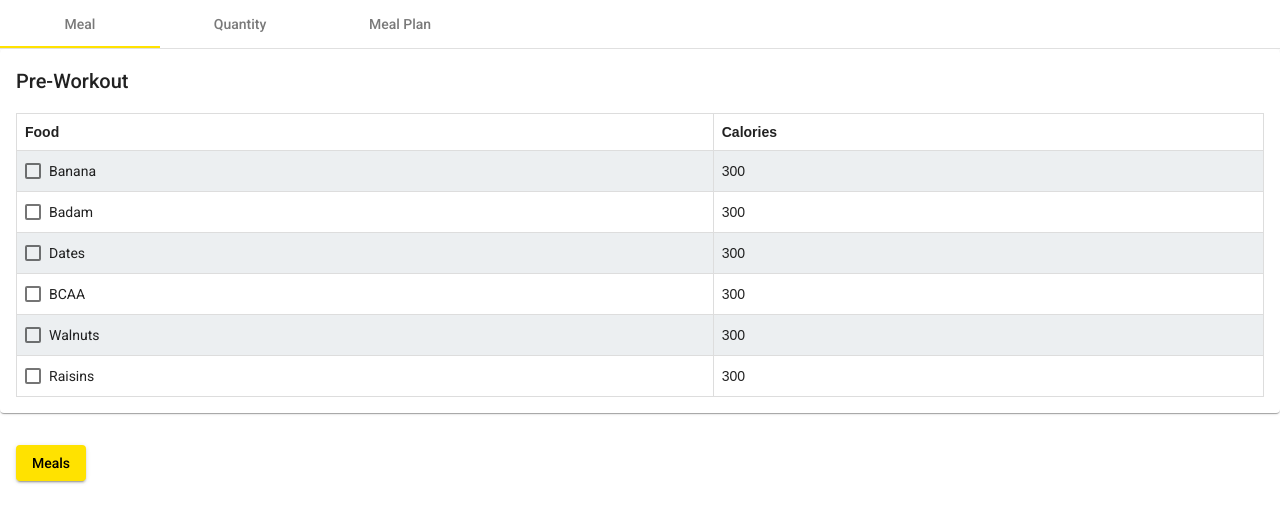
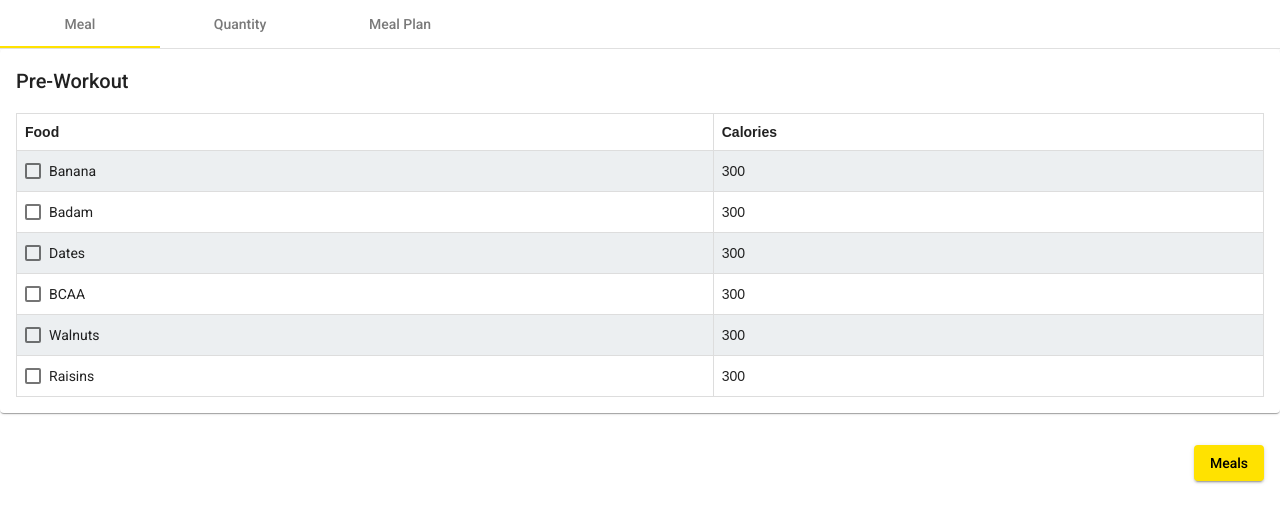
Before and after one commit to vkphere3/meal-app, an Angular app: page / in a window 1280 px wide. Shown: the top 522 px of the page. Built offline with nearby package versions, Linux system fonts and the light colour scheme.

Commit message:
CSS changes - Added Mat card to all pages

```diff
--- a/src/app/components/home/meal/meal.component.html
+++ b/src/app/components/home/meal/meal.component.html
@@ -21,7 +21,7 @@
 </mat-card>
 
 <div style="margin-top: 16px;">
-    <button mat-raised-button style="background-color: #FFE200;color: #000000; margin: 16px;" mat-button
+    <button mat-raised-button style="background-color: #FFE200;color: #000000; margin: 16px; float:right;" mat-button
         [matMenuTriggerFor]="aboveMenu">Meals</button>
     <mat-menu #aboveMenu="matMenu" yPosition="above">
         <button style="background-color: #FFE200;color: #000000; margin-bottom: 5px;" *ngFor="let meal of availableList"
--- a/src/app/components/home/mealplan/mealplan.component.html
+++ b/src/app/components/home/mealplan/mealplan.component.html
@@ -1,4 +1,6 @@
-<div id="parentdiv" style="margin: 10px;">
+<div id="parentdiv">
+    <mat-card>
+        <mat-card-content>
             <div style="margin-bottom: 10px;" *ngFor="let meal of plannedMeal">
                 <h2>{{meal.type}}</h2>
                 <table>
@@ -14,10 +16,12 @@
                     </tr>
                 </table>
             </div>
-    <br />
+        </mat-card-content>
+    </mat-card>
 </div>
 
 <button mat-raised-button style="background-color: #FFE200;color: #000000; margin: 16px; float:right" mat-button
     (click)="downloadPDF()"><span class="material-icons">
         get_app
-    </span></button>
+    </span>
+</button>
--- a/src/app/components/home/quantity/quantity.component.html
+++ b/src/app/components/home/quantity/quantity.component.html
@@ -1,4 +1,6 @@
 <!-- {{countCalories}} -->
+<mat-card>
+    <mat-card-content>
         <table *ngFor="let meal of plannedMeal">
             <tr>
                 <td colspan="3">
@@ -20,3 +22,5 @@
 
             </tr>
         </table>
+    </mat-card-content>
+</mat-card>
```
Lines whose indentation alone changed are shown as unchanged.
